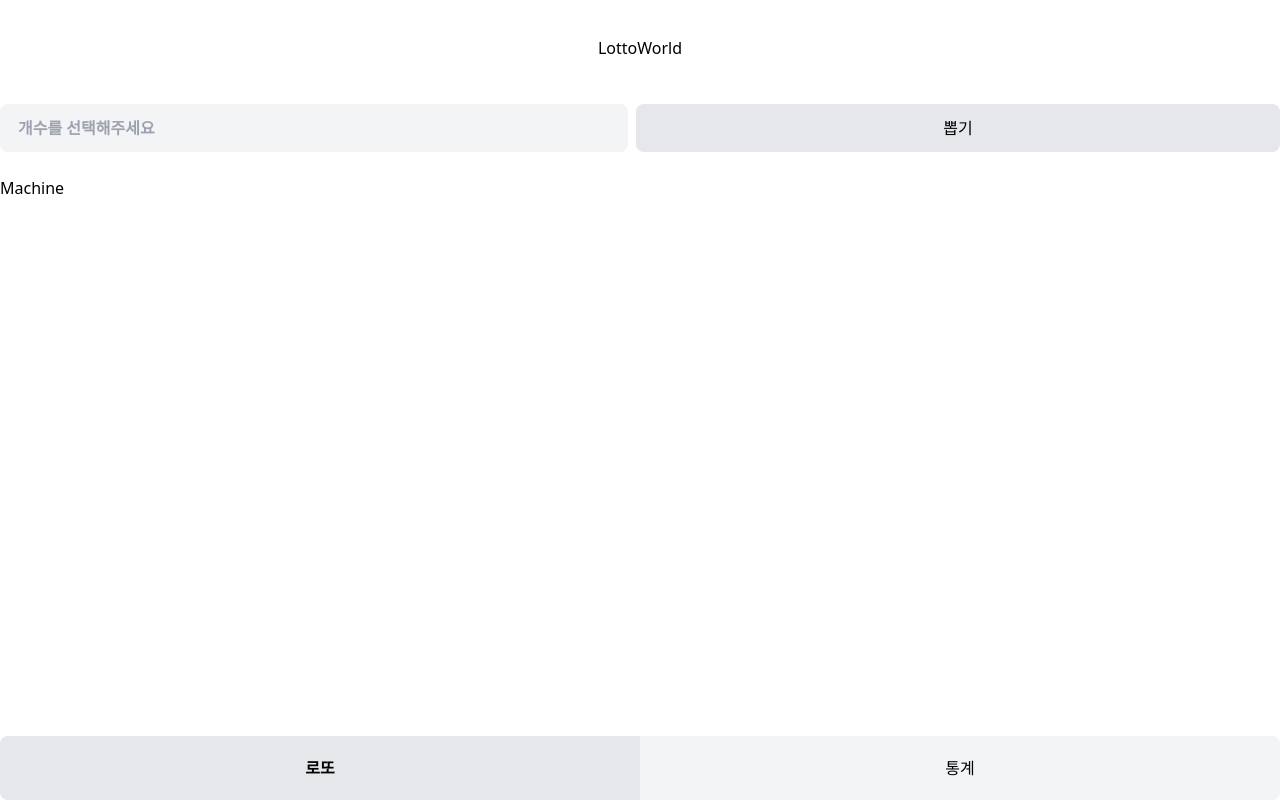
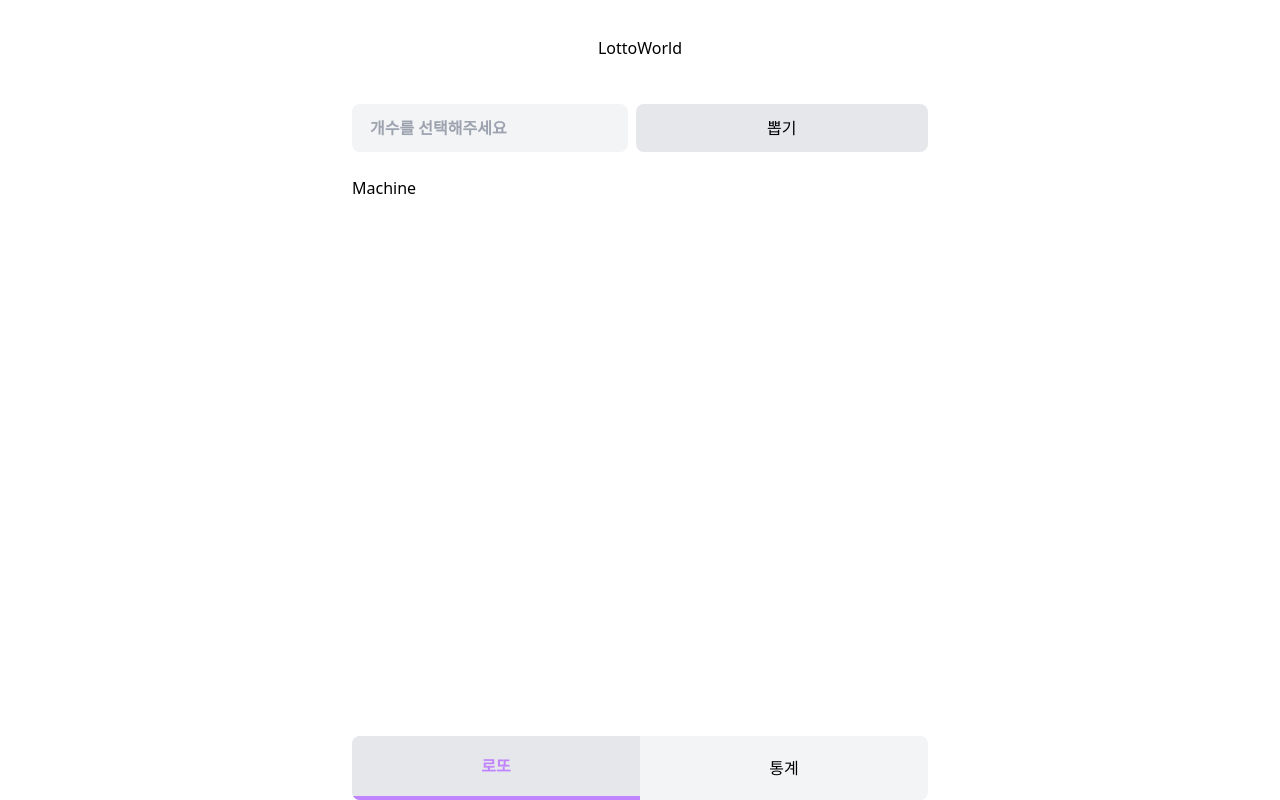
Before and after one commit to FromRagsToRich/Lottos, a Next.js app: page / in a window 1280 px wide. Built offline with nearby package versions, Linux system fonts and the light colour scheme.

Commit message:
bugfix/fix duplicate key bug

```diff
--- a/package.json
+++ b/package.json
@@ -15,6 +15,7 @@
     "@types/react": "18.0.26",
     "@types/react-dom": "18.0.9",
     "@types/styled-components": "^5.1.26",
+    "@types/uuid": "^9.0.0",
     "eslint": "8.30.0",
     "eslint-config-next": "13.1.0",
     "next": "13.1.0",
@@ -23,7 +24,8 @@
     "react-dom": "18.2.0",
     "recoil": "^0.7.6",
     "styled-components": "^5.3.6",
-    "typescript": "4.9.4"
+    "typescript": "4.9.4",
+    "uuid": "^9.0.0"
   },
   "devDependencies": {
     "@vitejs/plugin-react": "^3.0.0",
--- a/src/atoms/index.ts
+++ b/src/atoms/index.ts
@@ -1,11 +1,18 @@
 import { atom } from 'recoil';
+import { v1 } from 'uuid';
 
 type Lotto = number[];
 type Lottos = Lotto[];
 
+/**
+ * https://velog.io/@sj_dev_js/Recoil-Duplicate-atom-key
+ * Next.js 개발 중 파일이 변경되면 다시 빌드되는 과정에서 atom으로 만든 state가 재선언.
+ * key는 항상 고유값을 가져야하는데 재선언되는 과정에서 이미 key로 선언된 값을 key로 사용해서 문제가 발생.
+ */
+
 const LOTTO_KEYS = {
-  LOTTOS: 'lottos',
-  PURCHASE_COUNT: 'purchase-count',
+  LOTTOS: `lottos/${v1()}`,
+  PURCHASE_COUNT: `purchase-count/${v1()}`,
 };
 
 const lottosState = atom<Lottos>({
--- a/src/components/Common/Button.tsx
+++ b/src/components/Common/Button.tsx
@@ -1,5 +1,4 @@
 import { cls } from '@lib/bindClassName';
-import { PRIMARY_BG_COLOR } from 'src/constants';
 
 interface Props {
   onClick: () => void;
@@ -13,7 +12,7 @@ interface Props {
 function Button({ onClick, value, text, loading, disabled, ...props }: Props) {
   const styleByDisabled = disabled
     ? `bg-gray-200 disabled text-black`
-    : `${PRIMARY_BG_COLOR} text-white`;
+    : `bg-purple-400 text-white`;
   return (
     <button
       className={cls(
--- a/src/components/Layout/index.tsx
+++ b/src/components/Layout/index.tsx
@@ -1,11 +1,10 @@
 import type { ReactNode } from 'react';
-import { MAX_WIDTH } from 'src/constants';
 import Header from './header';
 import Nav from './nav';
 
 const Layout = ({ children }: { children: ReactNode }) => {
   return (
-    <div className={`${MAX_WIDTH} mx-auto`}>
+    <div className={`max-w-xl mx-auto`}>
       <Header />
       <main>{children}</main>
       <Nav />
--- a/src/components/Layout/nav.tsx
+++ b/src/components/Layout/nav.tsx
@@ -1,6 +1,5 @@
 import Link from 'next/link';
 import React from 'react';
-import { MAX_WIDTH, PRIMARY_TEXT_COLOR } from 'src/constants';
 import { useRouter } from 'next/router';
 import { cls } from '@lib/bindClassName';
 
@@ -18,7 +17,7 @@ function Nav() {
   const isActive = isActivePath(pathname);
 
   return (
-    <nav className={`${MAX_WIDTH} w-full overflow-hidden fixed bottom-0 h-16`}>
+    <nav className={`max-w-xl w-full overflow-hidden fixed bottom-0 h-16`}>
       <div className="w-full h-full bg-gray-100 flex rounded-lg  overflow-hidden">
         {routes.map((route) => (
           <Link key={route.name} className="flex-1" href={route.path}>
@@ -26,7 +25,7 @@ function Nav() {
               className={cls(
                 'flex h-full items-center justify-center',
                 isActive(route.path)
-                  ? `font-bold ${PRIMARY_TEXT_COLOR} bg-gray-200`
+                  ? `font-bold text-purple-400 border-b-4 border-purple-400 bg-gray-200`
                   : '',
               )}
             >
--- a/src/constants/index.ts
+++ b/src/constants/index.ts
@@ -2,15 +2,4 @@ const MAX_NUMBER = 45;
 
 const MAX_LENGTH_PER_LOTTO = 6;
 
-const MAX_WIDTH = 'max-w-xl';
-
-const PRIMARY_BG_COLOR = 'bg-purple-400';
-const PRIMARY_TEXT_COLOR = 'text-purple-400';
-
-export {
-  MAX_NUMBER,
-  MAX_LENGTH_PER_LOTTO,
-  MAX_WIDTH,
-  PRIMARY_BG_COLOR,
-  PRIMARY_TEXT_COLOR,
-};
+export { MAX_NUMBER, MAX_LENGTH_PER_LOTTO };
```
Also changed, not shown: 1 other file (tests, documents, lock files or other folders).
